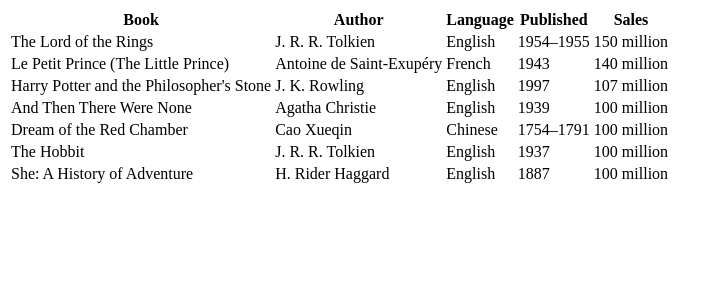
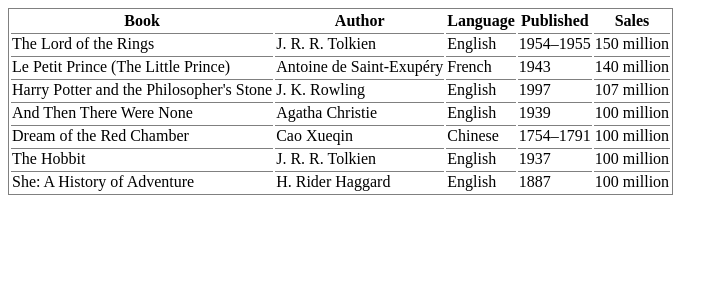
Before and after one commit to matshagam/react-excel, a React (Create React App) app: page / in a window 1280 px wide. Shown: the top 300 px of the page, without its empty margins (0-728 px from the left). Built offline with nearby package versions, Linux system fonts and the light colour scheme.

Commit message:
Add border style

```diff
--- a/src/App.css
+++ b/src/App.css
@@ -1,28 +1,11 @@
-.App {
+.Excel {
   text-align: center;
 }
 
-.App-logo {
-  animation: App-logo-spin infinite 20s linear;
-  height: 80px;
+table {
+  border: 0.1em solid grey;
 }
 
-.App-header {
-  background-color: #222;
-  height: 150px;
-  padding: 20px;
-  color: white;
+td {
+  border-top: 0.04em solid grey;
 }
-
-.App-title {
-  font-size: 1.5em;
-}
-
-.App-intro {
-  font-size: large;
-}
-
-@keyframes App-logo-spin {
-  from { transform: rotate(0deg); }
-  to { transform: rotate(360deg); }
-}
--- a/src/App.js
+++ b/src/App.js
@@ -14,10 +14,8 @@
   }
 
   _sort = e => {
-    console.log(e);
-
     var column = e.target.cellIndex;
-    var data = this.state.data.slice();
+    var data = Array.from(this.state.data);
     var descending = this.state.sortby === column && !this.state.descending;
     data.sort((a, b) => {
       return descending ? a[column] < b[column] : a[column] > b[column];
```
